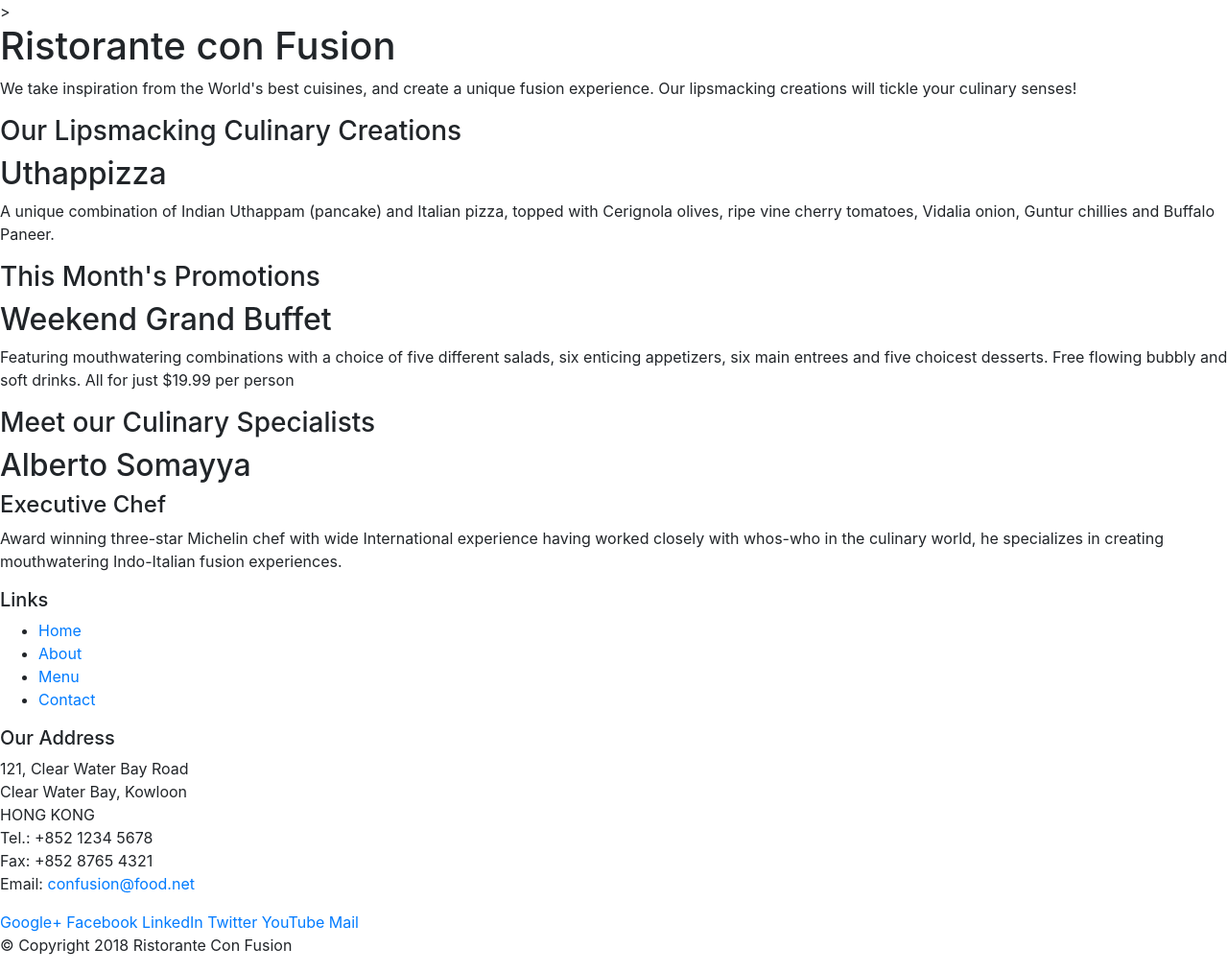
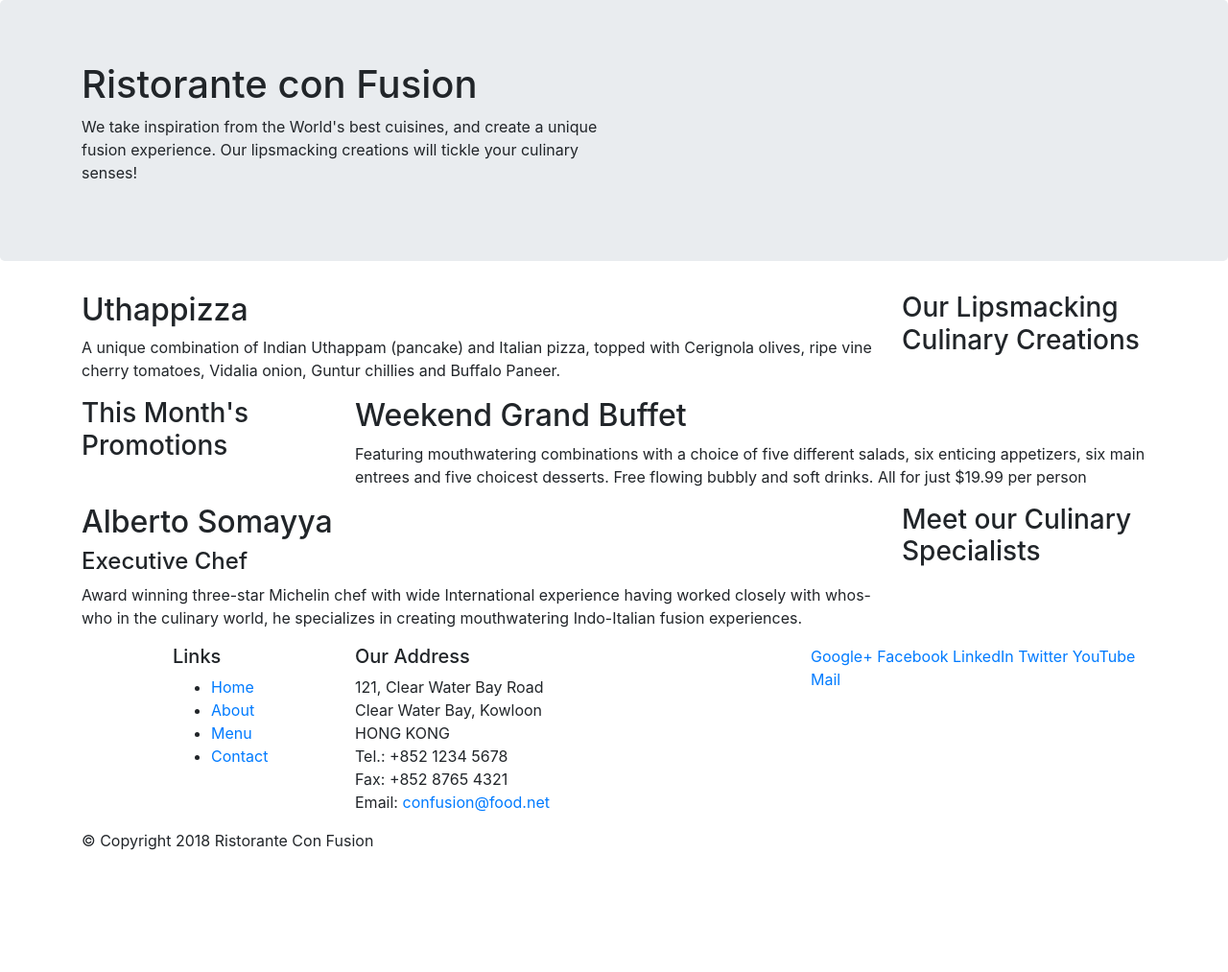
Before and after one commit to parub22/bootstrap-website, a website: page index.html in a window 1280 px wide. Shown: the whole page at 96% size. After the commit the page ends 904 px from the top, so only its background shows below. Drawn offline with nearby package versions, Linux system fonts and the light colour scheme.

Commit message:
bootstrap grid part-1

```diff
--- a/index.html
+++ b/index.html
@@ -2,9 +2,9 @@
 <html lang="en">
 
 <head>
-    <!-- Required meta tags always come first -->>
+    <!-- Required meta tags always come first -->
     <meta charset="utf-8">
-    <meta name="viewport" content="width-device-width, initial-scale=1, shrink-to-fit=no ">
+    <meta name="viewport" content="width=device-width, initial-scale=1, shrink-to-fit=no ">
     <meta http-equiv="x-ua-compatible" content="ie-edge">
 
     <!--bootstrap css-->
@@ -14,46 +14,46 @@
 
 <body>
 
-    <header>
-        <div>
-            <div>
-                <div>
+    <header class="jumbotron">
+        <div class="container">
+            <div class="row">
+                <div class="col-12 col-sm-6">
                     <h1> Ristorante con Fusion </h1>
                     <p>We take inspiration from the World's best cuisines, and create a unique fusion experience. Our lipsmacking creations will tickle your culinary senses!</p>
                 </div>
-                <div>
+                <div class="col-12 col-sm">
                 </div>
             </div>
         </div>
     </header>
 
-    <div>
-        <div>
-            <div>
+    <div class="container">
+        <div class="row">
+            <div class="col-12 col-sm-4 order-sm-last col-md-3">
                 <h3>Our Lipsmacking Culinary Creations</h3>
             </div>
-            <div>
+            <div class="col col-sm order-sm-first col-md-9">
                 <h2>Uthappizza</h2>
                 <p>A unique combination of Indian Uthappam (pancake) and Italian pizza, topped with Cerignola olives, ripe vine cherry tomatoes, Vidalia onion, Guntur chillies and Buffalo Paneer.</p>
             </div>
         </div>
 
 
-        <div>
-            <div>
+        <div class="row">
+            <div class="col-12 col-sm-4 col-md-3">
                 <h3>This Month's Promotions</h3>
             </div>
-            <div>
+            <div class="col col-sm col-md">
                 <h2>Weekend Grand Buffet</h2>
                 <p>Featuring mouthwatering combinations with a choice of five different salads, six enticing appetizers, six main entrees and five choicest desserts. Free flowing bubbly and soft drinks. All for just $19.99 per person </p>
             </div>
         </div>
 
-        <div>
-            <div>
+        <div class="row">
+            <div class="col-12 col-sm-4 order-sm-last col-md-3">
                 <h3>Meet our Culinary Specialists</h3>
             </div>
-            <div>
+            <div class="col col-sm order-sm-first col-md">
                 <h2>Alberto Somayya</h2>
                 <h4>Executive Chef</h4>
                 <p>Award winning three-star Michelin chef with wide International experience having worked closely with whos-who in the culinary world, he specializes in creating mouthwatering Indo-Italian fusion experiences. </p>
@@ -61,10 +61,10 @@
         </div>
     </div>
 
-    <footer>
-        <div>
-            <div>
-                <div>
+    <footer >
+        <div class="container">
+            <div class="row">
+                <div class="col-4 offset-1 col-sm-2">
                     <h5>Links</h5>
                     <ul>
                         <li><a href="#">Home</a></li>
@@ -73,7 +73,7 @@
                         <li><a href="#">Contact</a></li>
                     </ul>
                 </div>
-                <div>
+                <div class="col-7 col-sm-5">
                     <h5>Our Address</h5>
                     <address>
 		              121, Clear Water Bay Road<br>
@@ -84,7 +84,7 @@
 		              Email: <a href="mailto:confusion@food.net">confusion@food.net</a>
 		           </address>
                 </div>
-                <div>
+                <div class="col-12 col-sm-4">
                     <div>
                         <a href="http://google.com/+">Google+</a>
                         <a href="http://www.facebook.com/profile.php?id=">Facebook</a>
@@ -95,8 +95,8 @@
                     </div>
                 </div>
            </div>
-           <div>
-                <div>
+           <div class="row">
+                <div class="col-auto">
                     <p>© Copyright 2018 Ristorante Con Fusion</p>
                 </div>
            </div>
```
